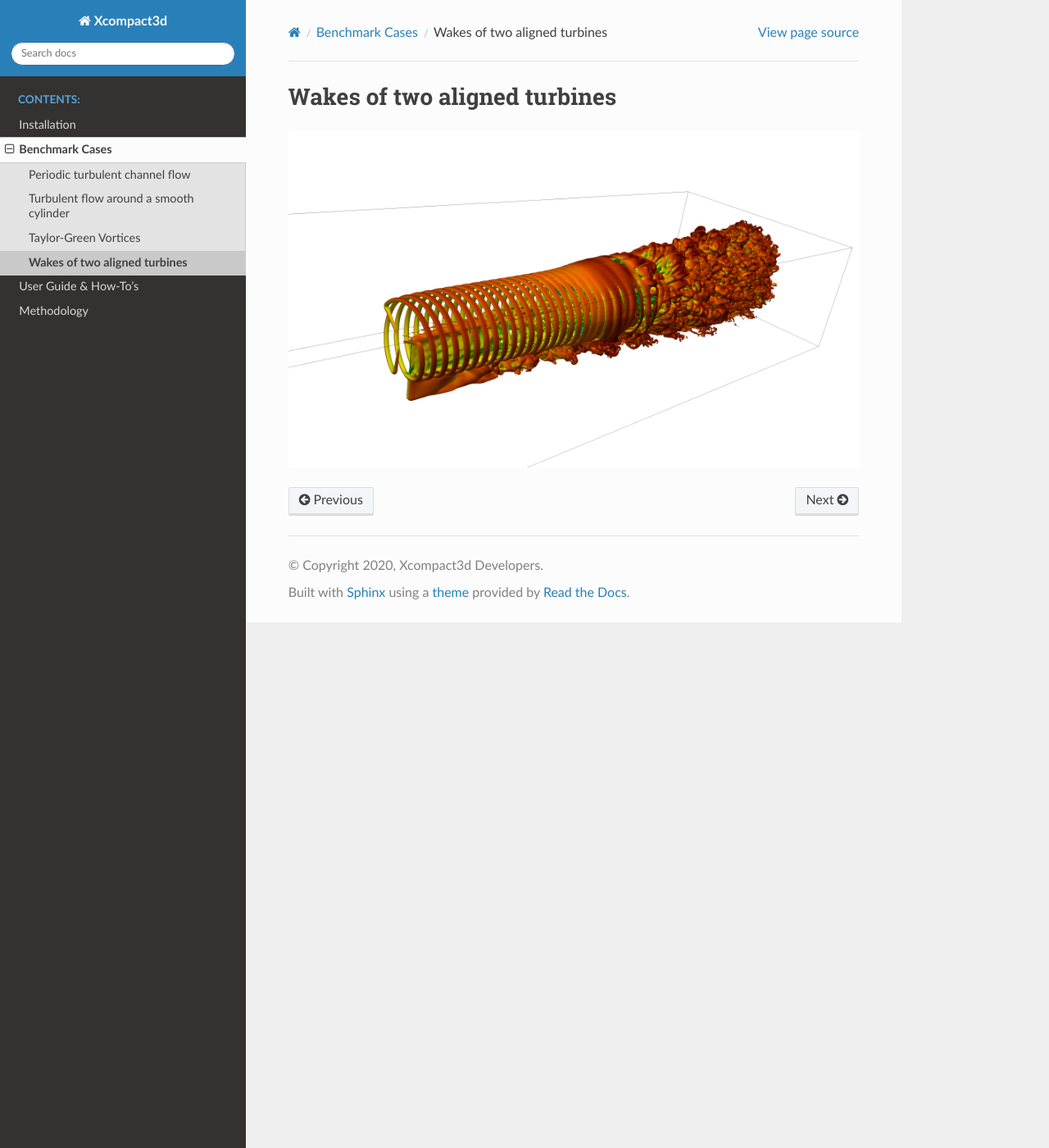
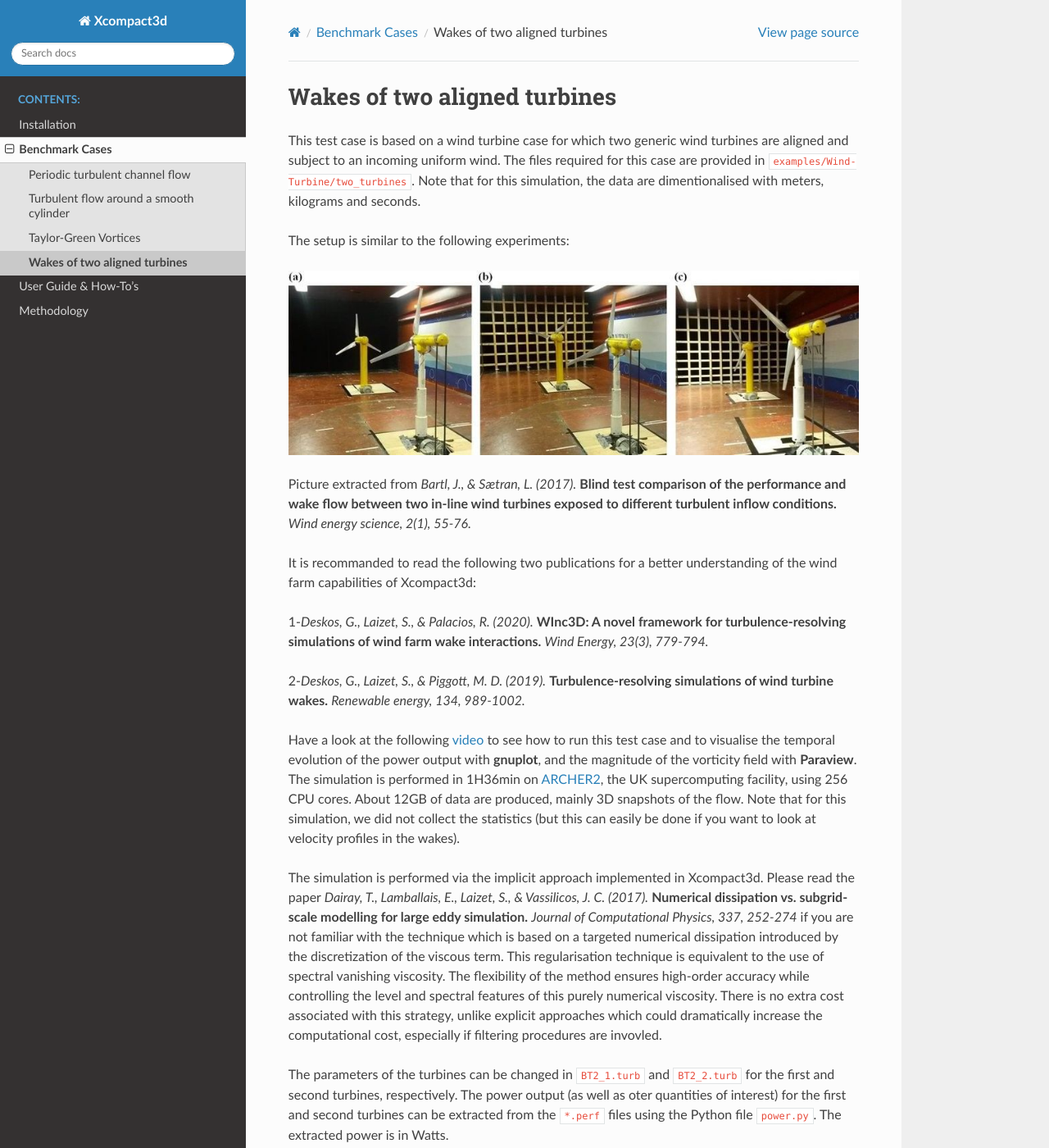
Before and after one commit to xcompact3d/Incompact3d, a Sphinx documentation site: the page built from docs/pages/cases/two_turbines.rst, in a window 1280 px wide and 1400 px high. Shown: the whole window at 82% size. Built offline with Sphinx 7.4.7 and the Read the Docs theme 2.0.0, drawn with Linux system fonts in a browser that asks for light colours.

Commit message:
Update two_turbines.rst

```diff
--- a/docs/pages/cases/two_turbines.rst
+++ b/docs/pages/cases/two_turbines.rst
@@ -1,6 +1,26 @@
 ======================================
 Wakes of two aligned turbines
 ======================================
+This test case is based on a wind turbine case for which two generic wind turbines are aligned and subject to an incoming uniform wind. The files required for this case are provided in ``examples/Wind-Turbine/two_turbines``. Note that for this simulation, the data are dimentionalised with meters, kilograms and seconds.
+
+The setup is similar to the following experiments:
+
+.. image:: expe.png
+  :width: 1200
+
+Picture extracted from *Bartl, J., & Sætran, L. (2017).* **Blind test comparison of the performance and wake flow between two in-line wind turbines exposed to different turbulent inflow conditions.** *Wind energy science, 2(1), 55-76.*
+
+It is recommanded to read the following two publications for a better understanding of the wind farm capabilities of Xcompact3d:
+
+1-*Deskos, G., Laizet, S., & Palacios, R. (2020).* **WInc3D: A novel framework for turbulence‐resolving simulations of wind farm wake interactions.** *Wind Energy, 23(3), 779-794.*
+
+2-*Deskos, G., Laizet, S., & Piggott, M. D. (2019).* **Turbulence-resolving simulations of wind turbine wakes.** *Renewable energy, 134, 989-1002.*
+
+Have a look at the following `video <https://youtu.be/c_VECB0N0LE>`_ to see how to run this test case and to visualise the temporal evolution of the power output with **gnuplot**, and the magnitude of the vorticity field with **Paraview**. The simulation is performed in 1H36min on `ARCHER2 <https://www.archer2.ac.uk/>`_, the UK supercomputing facility, using 256 CPU cores. About 12GB of data are produced, mainly 3D snapshots of the flow. Note that for this simulation, we did not collect the statistics (but this can easily be done if you want to look at velocity profiles in the wakes).
+
+The simulation is performed via the implicit approach implemented in Xcompact3d. Please read the paper *Dairay, T., Lamballais, E., Laizet, S., & Vassilicos, J. C. (2017).* **Numerical dissipation vs. subgrid-scale modelling for large eddy simulation.** *Journal of Computational Physics, 337, 252-274* if you are not familiar with the technique which is based on a targeted numerical dissipation introduced by the discretization of the viscous term. This regularisation technique is equivalent to the use of spectral vanishing viscosity. The flexibility of the method ensures high-order accuracy while controlling the level and spectral features of this purely numerical viscosity. There is no extra cost associated with this strategy, unlike explicit approaches which could dramatically increase the computational cost, especially if filtering procedures are invovled.
+
+The parameters of the turbines can be changed in ``BT2_1.turb`` and  ``BT2_2.turb`` for the first and second turbines, respectively. The power output (as well as oter quantities of interest) for the first and second turbines can be extracted from the ``*.perf`` files using the Python file ``power.py``. The extracted power is in Watts.
 
 
 .. image:: two_turbines.png
```
